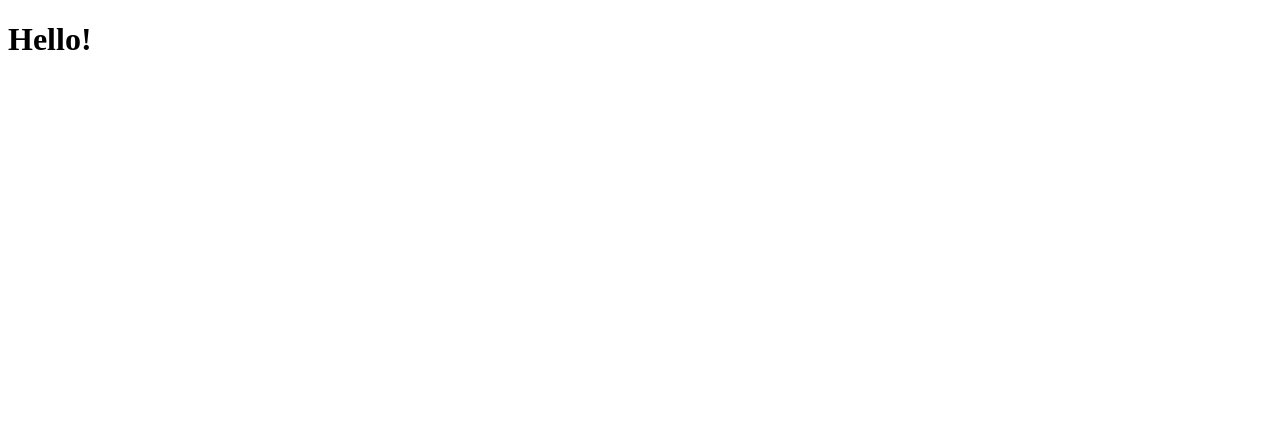
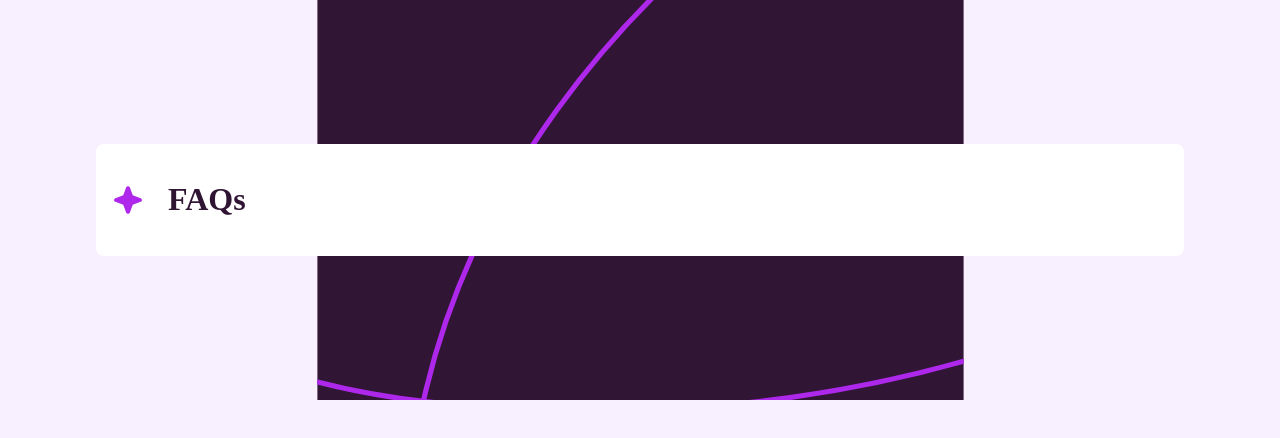
Before and after one commit to LesleyWesley/react-accordion-faq, a React (Vite) app: page / in a window 1280 px wide. Shown: the top 438 px of the page. Built offline with nearby package versions, Linux system fonts and the light colour scheme.

Commit message:
Added Header component and base styling for body and app

```diff
--- a/src/App.css
+++ b/src/App.css
@@ -0,0 +1,44 @@
+* {
+  box-sizing: border-box;
+}
+
+body {
+  display: flex;
+  justify-content: center;
+  align-items: center;
+  background-image: url("../src/assets/background-pattern-mobile.svg");
+  background-position: center top;
+  background-repeat: no-repeat;
+  background-size: contain;
+  background-color: hsl(275, 100%, 97%);
+  color: hsl(292, 42%, 14%);
+  width: 100%;
+  margin: 0;
+}
+
+#root {
+  width: 100%;
+  display: flex;
+  justify-content: center;
+  align-items: center;
+}
+
+.app {
+  background-color: #FFF;
+  width: 85%;
+  margin: 9rem 0;
+  border-radius: .5rem;
+  padding: 1rem;
+}
+
+header {
+  display: flex;
+  justify-content: flex-start;
+  align-items: center;
+  gap: 1.5rem;
+  margin: 0;
+}
+
+.star-icon {
+  width: 2rem;
+}
--- a/src/App.jsx
+++ b/src/App.jsx
@@ -2,10 +2,13 @@ import { useState } from 'react'
 import reactLogo from './assets/react.svg'
 import viteLogo from '/vite.svg'
 import './App.css'
+import Header from "./components/Header.jsx"
 
 function App() {
  return (
-   <h1>Hello!</h1>
+   <div className="app">
+      <Header />
+   </div>
  )
 }
 
--- /dev/null
+++ b/src/components/Header.jsx
@@ -0,0 +1,12 @@
+import React from "react"
+
+function Header () {
+  return (
+    <header>
+        <img src="../src/assets/icon-star.svg" alt="" className="star-icon"/>
+        <h1>FAQs</h1>
+    </header>
+  )
+}
+
+export default Header
```
